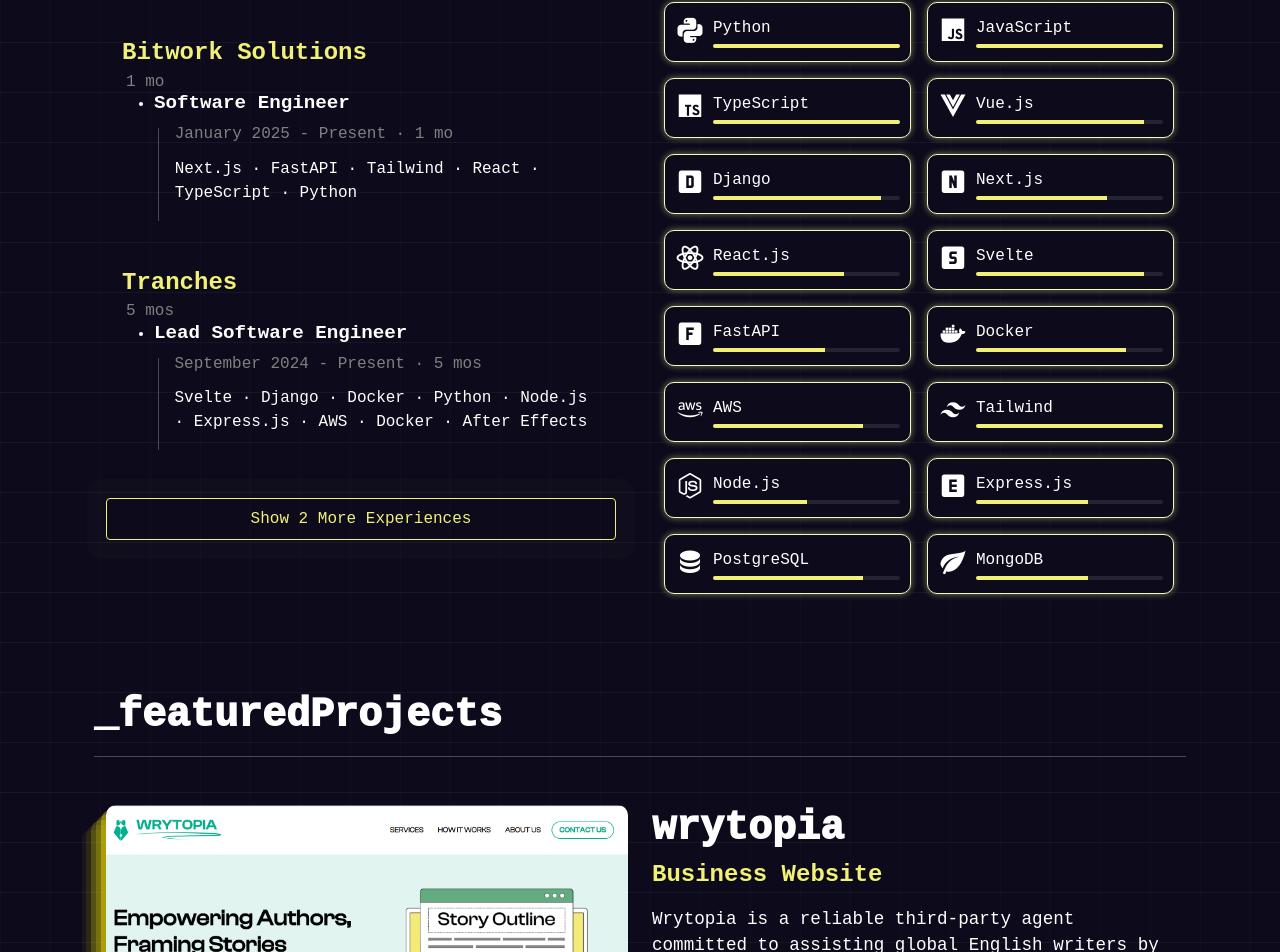
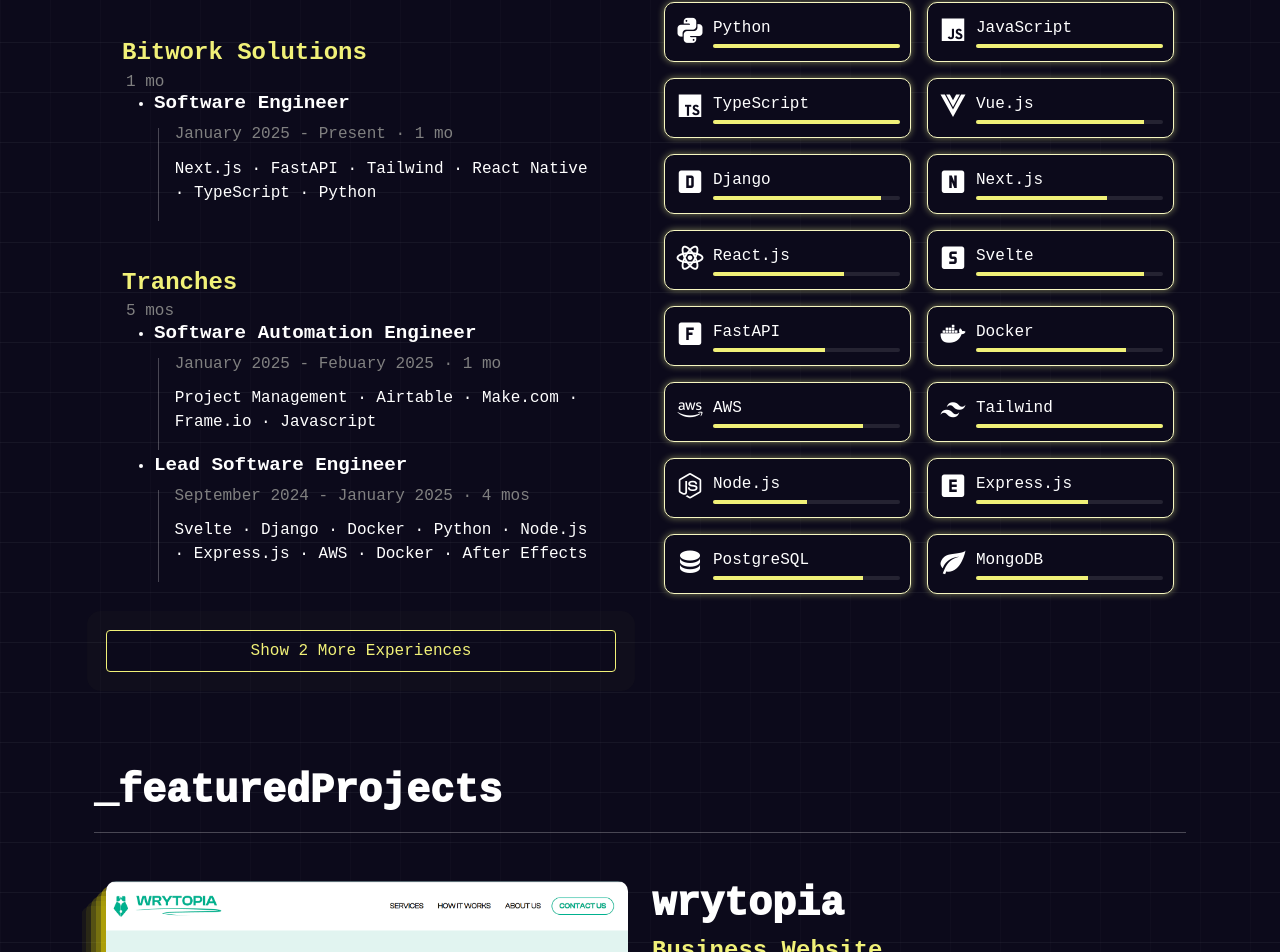
Before and after one commit to cup-noodlehS/portfolio-v2, a Vue app: page / in a window 1280 px wide. Shown: the part 958-1910 px from the top of the page. Built offline with nearby package versions, Linux system fonts and the light colour scheme.

Commit message:
update experience

```diff
--- a/src/components/index/experience.vue
+++ b/src/components/index/experience.vue
@@ -179,7 +179,7 @@
                     'Next.js',
                     'FastAPI',
                     'Tailwind',
-                    'React',
+                    'React Native',
                     'TypeScript',
                     'Python',
                 ],
@@ -194,12 +194,24 @@
     {
         company: 'Tranches',
         link: 'https://www.linkedin.com/company/tranchesmarketing/',
-        duration: elapsedMonthsAndYears(9, 2024),
+        duration: elapsedMonthsAndYears(9, 2024, 2, 2025),
         positions: [
             {
+                title: 'Software Automation Engineer',
+                date: 'January 2025 - Febuary 2025',
+                duration: elapsedMonthsAndYears(1, 2025, 2, 2025),
+                skills: [
+                    'Project Management',
+                    'Airtable',
+                    'Make.com',
+                    'Frame.io',
+                    'Javascript',
+                ],
+            },
+            {
                 title: 'Lead Software Engineer',
-                date: 'September 2024 - Present',
-                duration: elapsedMonthsAndYears(9, 2024),
+                date: 'September 2024 - January 2025',
+                duration: elapsedMonthsAndYears(9, 2024, 1, 2025),
                 skills: [
                     'Svelte',
                     'Django',
@@ -214,10 +226,12 @@
             },
         ],
         description: [
+            'Designed and implemented automation solutions for content creation project management using Airtable, Make.com, and Frame.io, improving workflow efficiency and reducing manual workload.',
+            'Developed and optimized automated workflows to streamline asset management, approval processes, and content delivery.',
+            '',
             'Lead development of video automation pipelines using Nexrender for After Effects editing and rendering.',
             'Serve as the primary technical liaison with clients, managing project requirements and product delivery.',
             'Develop and maintain web applications using Svelte & ShadcnUI for frontend, and Django and Node.js  for backend services.',
-            'Collaborate with stakeholders on product planning, contributing to feature design and roadmap strategy.',
             'Oversee AWS deployment and cloud infrastructure management to ensure reliable and scalable product delivery.',
         ],
     },
```
